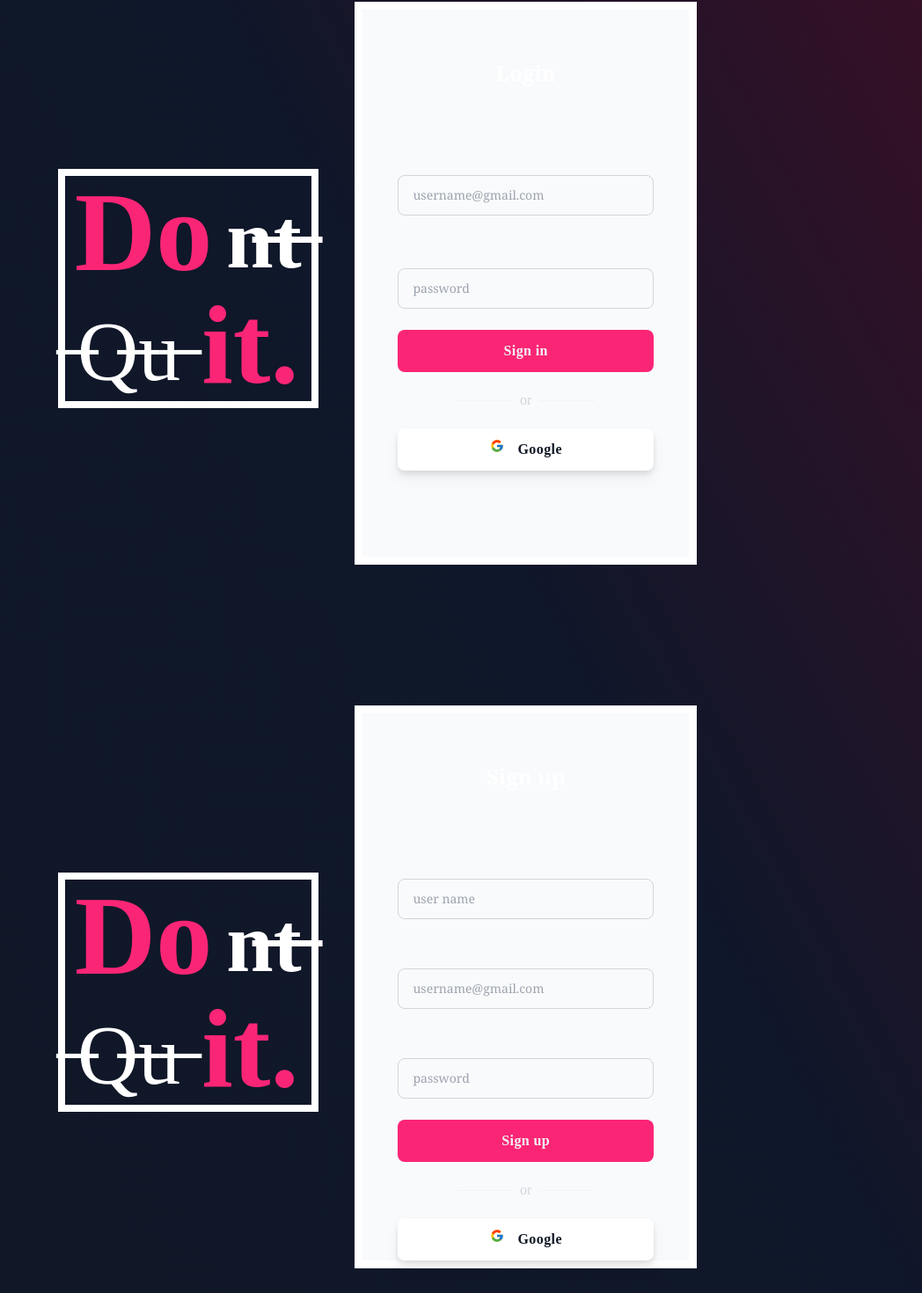
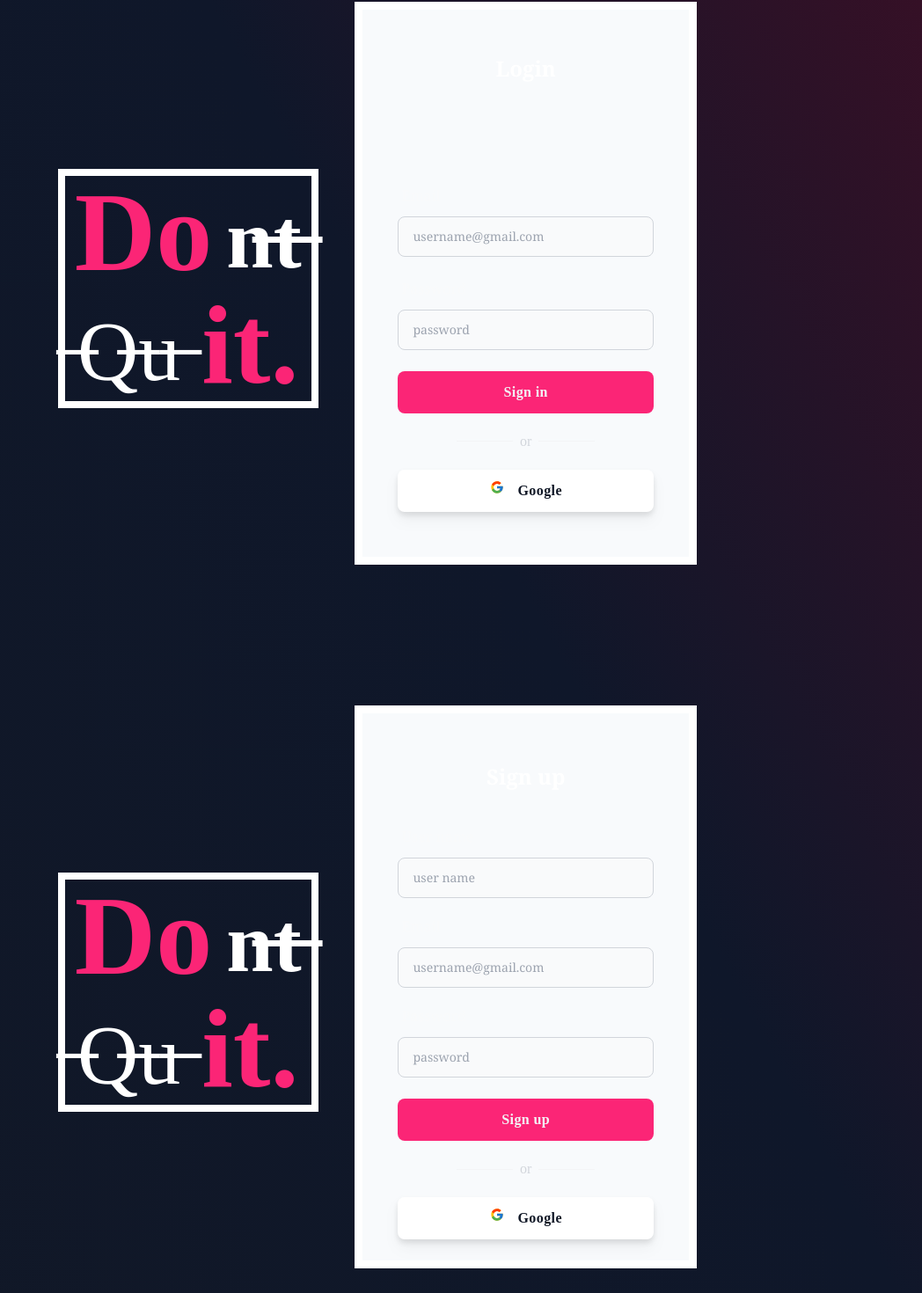
Before and after one commit to oasrcode/PowerUp, a React (Vite) app in the folder Frontend/: page / in a window 1280 px wide. Shown: the part 878-2348 px from the top of the page at 88% size, without its empty margins (232-1280 px from the left). Built offline with nearby package versions, Linux system fonts and the light colour scheme.

Commit message:
responsive fixes

```diff
--- a/Frontend/src/Pages/Signup.jsx
+++ b/Frontend/src/Pages/Signup.jsx
@@ -4,7 +4,8 @@ import {SignupForm} from '../components/SignupForm'
 export function Signup() {
   return (
     <div className="flex w-full h-screen">
-      <div className=" flex flex-col xl:flex-row 2xl:w-[50%] xl:w-[60%] lg:w-[80%] w-[90%] lg:flex-row  mx-auto h-[80%] my-auto xl:justify-between ">
+      <div className=" flex flex-col xl:flex-row 2xl:w-[50%] xl:w-[60%] lg:w-[80%]
+       w-[90%] lg:flex-row  mx-auto h-[80%] my-auto ">
         <div className="hidden lg:flex w-full h-full flex-col">
           <Quote/>
         </div>
--- a/Frontend/src/components/LoginForm.jsx
+++ b/Frontend/src/components/LoginForm.jsx
@@ -1,8 +1,8 @@
 import { FcGoogle } from "react-icons/fc";
 export function LoginForm() {
   return (
-    <div className="flex flex-col  w-full h-full bg-slate-50 bg-inherit border-[9px] border-white text-white ">
-      <p className="text-center font-serif font-bold text-2xl pt-14">Login</p>
+    <div className="flex flex-col  w-full h-full bg-slate-50 bg-inherit border-[9px] border-white text-white justify-evenly">
+      <p className="text-center font-serif font-bold text-2xl ">Login</p>
       <div className="pt-16">
       <form>
         <div className="w-full flex flex-col justify-center space-y-3 px-10 ">
@@ -41,7 +41,7 @@ export function LoginForm() {
         <span className="text-gray-300 font-normal">or</span>
         <span className="h-px w-16 bg-gray-100"></span>
       </div>
-      <div className="w-full flex flex-col justify-center sticky top-0 px-10">
+      <div className="w-full flex flex-col justify-center px-10">
       <button
             className="w-full flex justify-center  bg-white  hover:bg-gray-100 text-gray-900 shadow-gray-50 drop-shadow-lg  p-3  rounded-lg tracking-wide font-semibold  cursor-pointer transition ease-in duration-200 hover:scale-95"
             type={"submit"}
--- a/Frontend/src/components/SignupForm.jsx
+++ b/Frontend/src/components/SignupForm.jsx
@@ -1,14 +1,11 @@
 import { FcGoogle } from "react-icons/fc";
 export function SignupForm() {
   return (
-    <div className="flex flex-col  w-full h-full bg-slate-50 bg-inherit border-[9px] border-white text-white ">
-      <p className="text-center font-serif font-bold text-2xl pt-14">Sign up</p>
-      <div className="pt-16">
+    <div className="flex flex-col  w-full h-full bg-slate-50 bg-inherit border-[9px] border-white text-white justify-evenly">
+      <p className="text-center font-serif font-bold text-2xl pt-8">Sign up</p>
+      <div className="pt-4">
         <form>
           <div className="w-full flex flex-col justify-center space-y-3 px-10 ">
-
-
-
             <label className="pl-1 text-gray-50 font-serif" for="user name">
               User name
             </label>
@@ -20,11 +17,7 @@ export function SignupForm() {
             ></input>
           </div>
 
-
           <div className="w-full flex flex-col justify-center space-y-3 px-10 pt-5">
-
-
-
             <label className="pl-1 text-gray-50 font-serif" for="email">
               Email
             </label>
@@ -60,12 +53,13 @@ export function SignupForm() {
           <span className="text-gray-300 font-normal">or</span>
           <span className="h-px w-16 bg-gray-100"></span>
         </div>
-      <div className="w-full flex flex-col justify-center sticky top-0 px-10">
+        <div className="w-full flex flex-col justify-center px-10">
           <button
             className="w-full flex justify-center  bg-white  hover:bg-gray-100 text-gray-900 shadow-gray-50 drop-shadow-lg  p-3  rounded-lg tracking-wide font-semibold  cursor-pointer transition ease-in duration-200 hover:scale-95"
             type={"submit"}
           >
-            <FcGoogle/><span className="pl-4 text-md">Google</span>
+            <FcGoogle />
+            <span className="pl-4 text-md">Google</span>
           </button>
         </div>
       </div>
```
Lines whose indentation alone changed are shown as unchanged.
